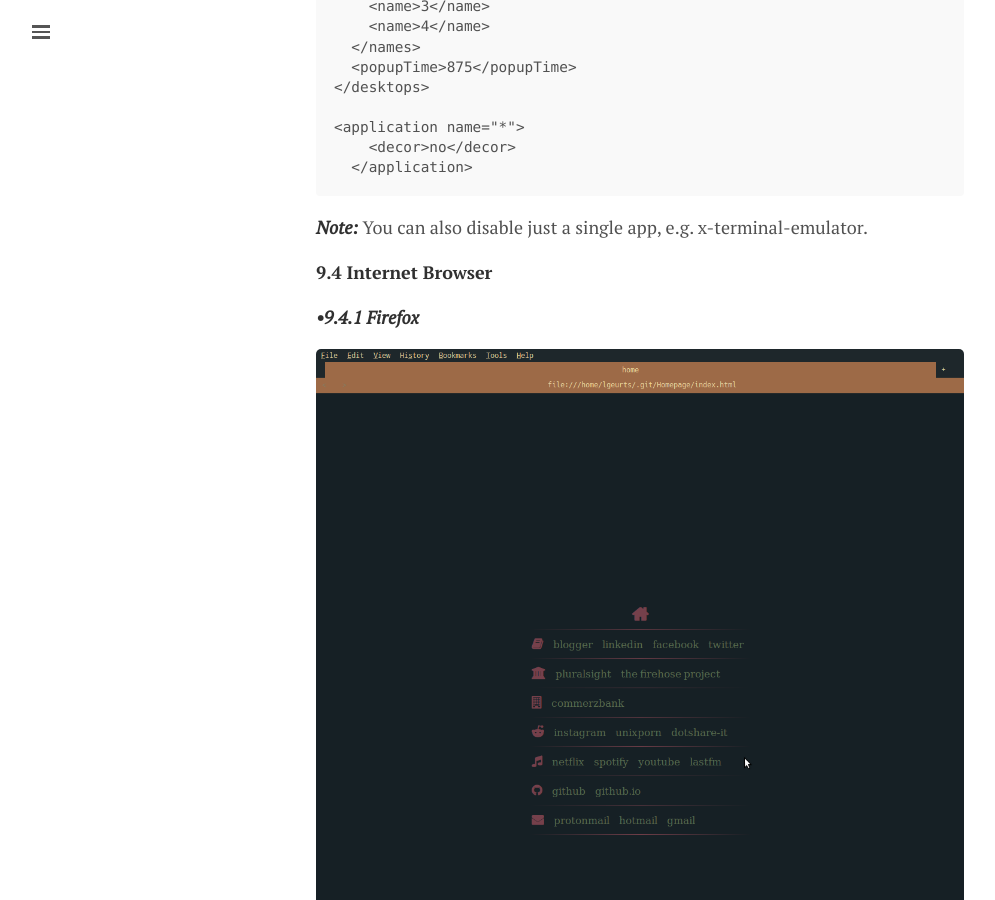
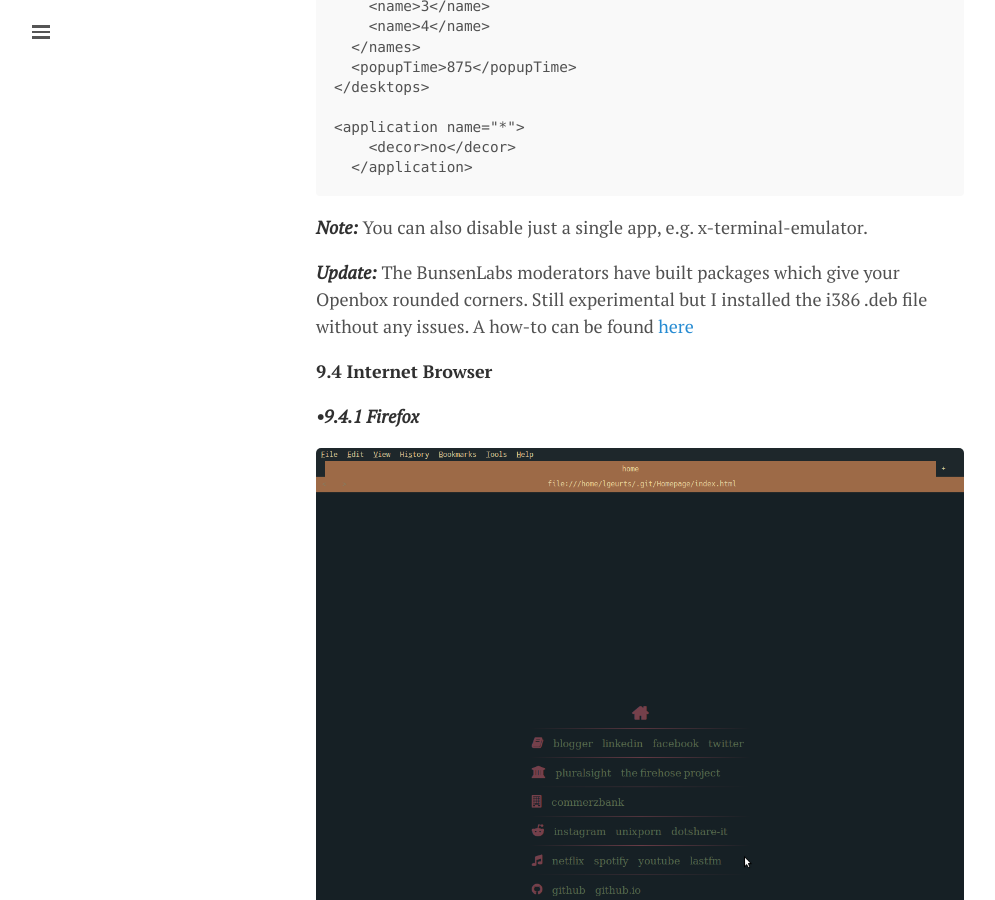
Before and after one commit to lgeurts/lgeurts.github.io, a Jekyll site: the page built from _posts/2017-07-11-bunsenlabs-linux-setup-notes-for dell-inspiron-6000.md, in a window 1280 px wide and 900 px high, scrolled down 18622 px. Shown: the whole window, without its empty margins (0-995 px from the left). Built offline with Jekyll 4.4.1, drawn with Linux system fonts in a browser that asks for light colours; nearby versions of some CDN libraries; comment, search, counter and statistics services are not loaded.

Commit message:
Add section 9.3 #551 Openbox rounded corners

````diff
--- a/_posts/2017-07-11-bunsenlabs-linux-setup-notes-for dell-inspiron-6000.md
+++ b/_posts/2017-07-11-bunsenlabs-linux-setup-notes-for dell-inspiron-6000.md
@@ -548,6 +548,8 @@
 ```
 ***Note:*** You can also disable just a single app, e.g. x-terminal-emulator.
 
+***Update:*** The BunsenLabs moderators have built packages which give your Openbox rounded corners. Still experimental but I installed the i386 .deb file without any issues. A how-to can be found [here](https://forums.bunsenlabs.org/viewtopic.php?id=3173&p=3)
+
 **9.4 Internet Browser**
 
 ***•9.4.1 Firefox***
````
